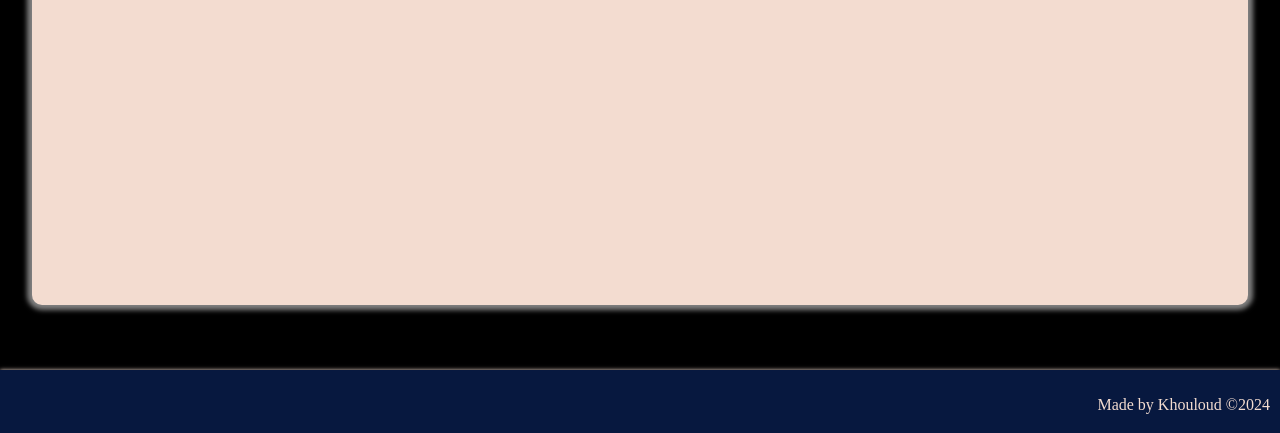
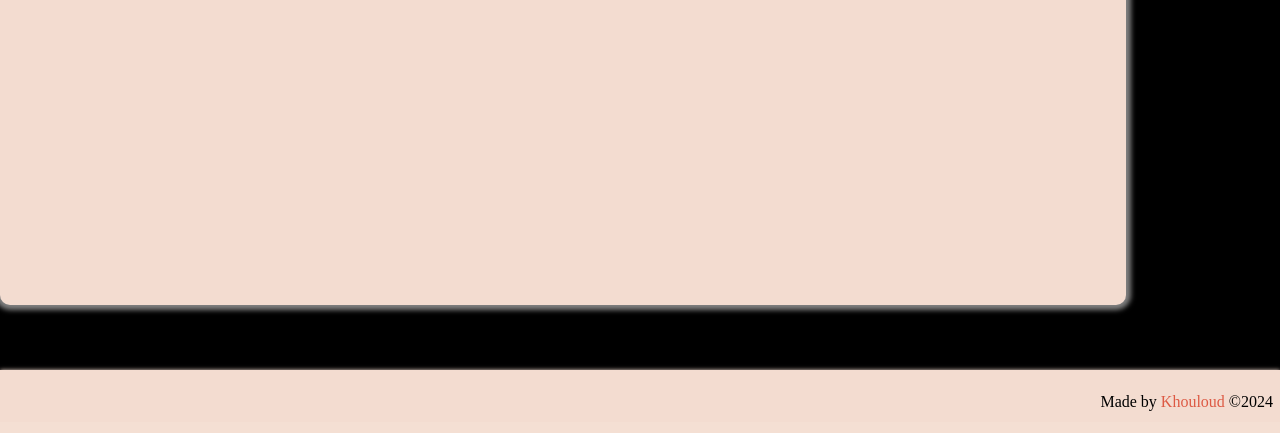
Before and after one commit to ggirlk/CleverClub, a Django app: template sections/templates/section.html in a window 1280 px wide. Shown: the part 470-903 px from the top of the page. After the commit the page ends 881 px from the top, so only its background shows below. Run offline with Django 3.2, Linux system fonts and the light colour scheme; the template is opened without the code that fills it, so the values that code supplies are empty; parts of the project's set-up code (start-up, migrations or seed data) failed here and were passed over; some libraries are stand-ins or nearby versions; some web fonts are replaced.

Commit message:
fix style

```diff
--- a/cleverClub/templates/base.html
+++ b/cleverClub/templates/base.html
@@ -24,6 +24,21 @@
 
     <link type="text/css" rel="stylesheet" href="https://cdnjs.cloudflare.com/ajax/libs/font-awesome/6.6.0/css/all.min.css" integrity="sha512-Kc323vGBEqzTmouAECnVceyQqyqdsSiqLQISBL29aUW4U/M7pSPA/gEUZQqv1cwx4OnYxTxve5UMg5GT6L4JJg==" crossorigin="anonymous" referrerpolicy="no-referrer" />
     <script src="https://cdnjs.cloudflare.com/ajax/libs/sweetalert/2.1.2/sweetalert.min.js" integrity="sha512-AA1Bzp5Q0K1KanKKmvN/4d3IRKVlv9PYgwFPvm32nPO6QS8yH1HO7LbgB1pgiOxPtfeg5zEn2ba64MUcqJx6CA==" crossorigin="anonymous" referrerpolicy="no-referrer"></script>
+    <style>
+        footer {
+            height: 38px;
+            text-align: right;
+            background-color: #F3DCD0;
+            /* margin-top: 40px; */
+            padding: 7px;
+            color: black;
+            box-shadow: 0px 0px 4px #F3DCD0;
+        }
+        footer a {
+            text-decoration: none;
+            color: rgb(221,90,68);
+        }
+    </style>
     {% block extrastyle %}
     {% endblock %}
 
--- a/cleverClub/templates/footer.html
+++ b/cleverClub/templates/footer.html
@@ -1,20 +1,3 @@
-{% block extrastyle %}
-<style>
-    footer {
-        height: 50px;
-        text-align: right;
-        background-color: rgba(31, 97, 251, 0.25);
-        /* margin-top: 40px; */
-        padding: 10px 10px 3px 0px;
-        color: #F3DCD0;
-        box-shadow: 0px 0px 4px #F3DCD0;
-    }
-    footer a {
-        text-decoration: none;
-        color: #F3DCD0;
-    }
-</style>
-{% endblock %}
 <footer>
     <p>Made by <a href="https://www.linkedin.com/in/1128khouloud/">Khouloud</a> &copy;2024</p>
 </footer>
--- a/sections/models.py
+++ b/sections/models.py
@@ -67,16 +67,16 @@
         ('Advanced', _('Advanced')),
     )
     # help(CKEditor5Field)
+    category = models.ForeignKey("Category", on_delete=models.CASCADE)
+    level = models.CharField(max_length=30, choices=LEVELS)
+    contentType = models.CharField(max_length=30, verbose_name="Content Type", choices=TYPES, default="Course")
     title =  models.CharField(max_length=30)
-    contentType = models.CharField(max_length=30, verbose_name="Content Type", choices=TYPES, default="Course")
     description =  models.TextField()
     # section = models.ForeignKey("Section", on_delete=models.CASCADE)
-    category = models.ForeignKey("Category", on_delete=models.CASCADE)
     admin = models.ForeignKey(settings.AUTH_USER_MODEL, related_name='admin_content', on_delete=models.CASCADE)
     created_at = models.DateTimeField(auto_now_add=True)
     updated_at = models.DateTimeField(auto_now=True)
     pictures = models.ForeignKey("Pictures", on_delete=models.CASCADE, null=True, blank=True)
-    level = models.CharField(max_length=30, choices=LEVELS)
     text = CKEditor5Field(blank=True,null=True, verbose_name="Content (if you want to edit a Puzzle only the json works!)", config_name='admin')
     json = models.TextField(blank=True,null=True)
     is_published = models.BooleanField(default=False, verbose_name="Publish Content?")
--- a/sections/templates/content.html
+++ b/sections/templates/content.html
@@ -48,6 +48,10 @@
         border-radius: 8px;
         padding: 3px;
     }
+    .section-contents .contents img {
+        width: 200px;
+        height: 200px;
+    }
     .level {
         padding: 2px 5px;
         border-radius: 5px;
@@ -90,7 +94,9 @@
     }
     .active {
         background-color: #F3DCD0;
+        color: rgb(194, 79, 59);
     }
+
 </style>
 
 
--- a/sections/templates/section.html
+++ b/sections/templates/section.html
@@ -21,7 +21,7 @@
 
     }
     .section-contents {
-        width: 95%;
+        width: 88%;
         min-height: 87vh;
         margin: auto;
         font-family: Arial, sans-serif;
@@ -71,6 +71,7 @@
         color: black;
     }
     .sections-menu {
+        width: 12%;
         /* display: flex;
         justify-content: center;
         align-items: center;
@@ -96,6 +97,7 @@
     }
     .active {
         background-color: #F3DCD0;
+        color: rgb(194, 79, 59);
     }
     .contentType {
         padding: 5px;
@@ -108,35 +110,15 @@
 
         /* border-top-right-radius: 20px; */
     }
+    .extra-tools {
+        text-align: center;
+    }
+    .extra-tools a {
+        color: rgb(194, 79, 59);
+        text-decoration: none;
+    }
+
 </style>
-
-{% if getSection.title == "Computing Section" %}
-<style>
-body, html {
-    /* margin: 0; */
-    /* padding: 0; */
-    /* height: 100%; */
-    /* overflow: hidden; */
-    /* background-color: rgb(1, 32, 56);/*black; */
-    /* color: #00ff00; */
-    /* font-family: 'Courier New', Courier, monospace; */
-}
-/* canvas {
-    display: block;
-} */
-/* .matrix-content {
-    position: absolute;
-    top: 50%;
-    left: 50%;
-    transform: translate(-50%, -50%);
-} */
-/* .section-contents {
-    background-color: #F3DCD0 ;
-    /* rgba(100, 148, 237, 0.819); * /
-} */
-</style>
-{% endif %}
-
 
 {% endblock %}
 
@@ -144,15 +126,19 @@
 
 {% include 'top-navbar.html' %}
 
-{% if getSection.title == "Computing Section" %}
-<!-- <canvas id="matrix"></canvas> -->
-{% endif %}
 <section id="section-container">
 
 <div class="section-contents matrix-content ">
 
     <div class="contents">
-        <div class="section-picture"><img src="/media/{{ getSection.picture }}" width="300px" height="370px" alt="{{ getSection.title }}"/></div>
+        <div class="section-picture">
+            <img src="/media/{{ getSection.picture }}" width="300px" height="370px" alt="{{ getSection.title }}"/>
+            {% if getSection.title == "Music Section" %}
+            <div class="extra-tools">
+                <a href="{% url 'musicStudio:studio' %}">Make some melodies?!</a>
+            </div>
+            {% endif %}
+        </div>
         <div class="section-details">
             <div>
                 <h2>{{ getSection.title }}</h2>
```
Also changed, not shown: cleverClub/utils.py (+23 -23 lines), home/static/css/home_page.css (+0 -49 lines), sections/admin.py (+7 -3 lines).
